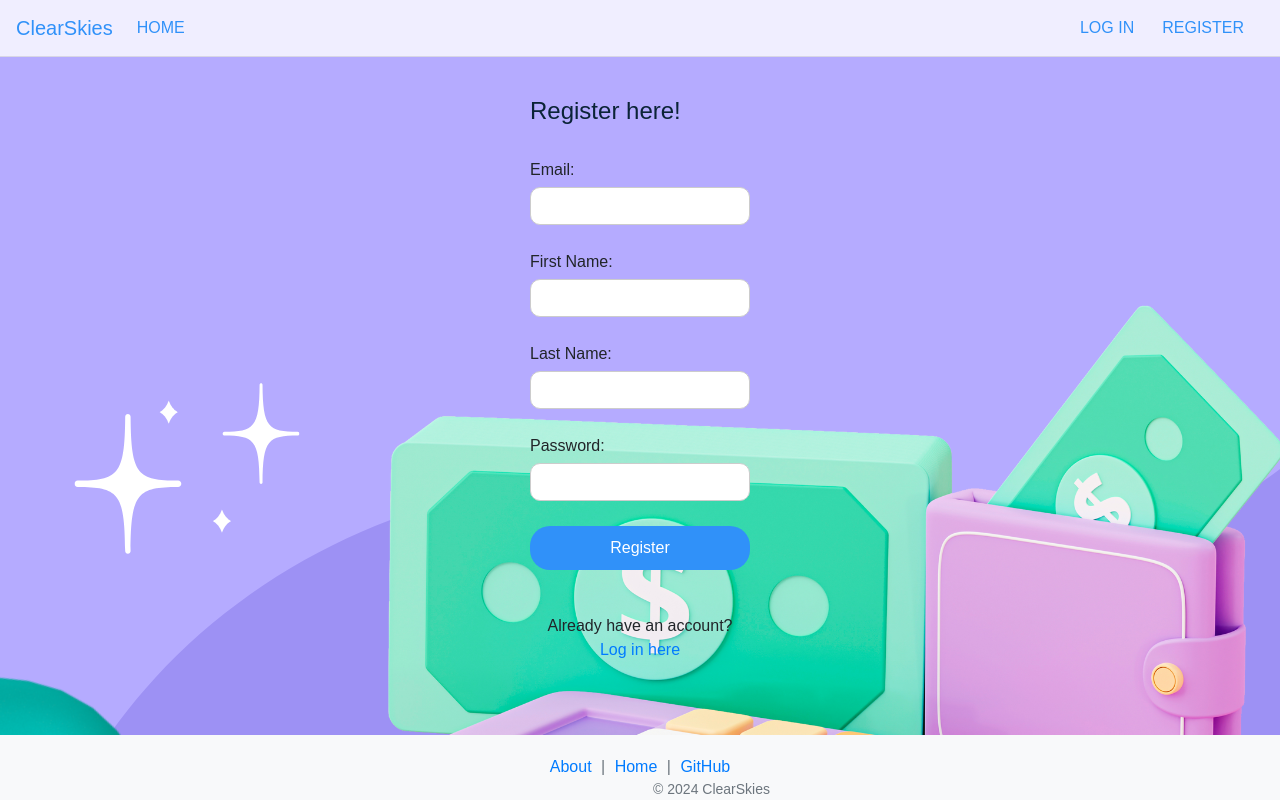
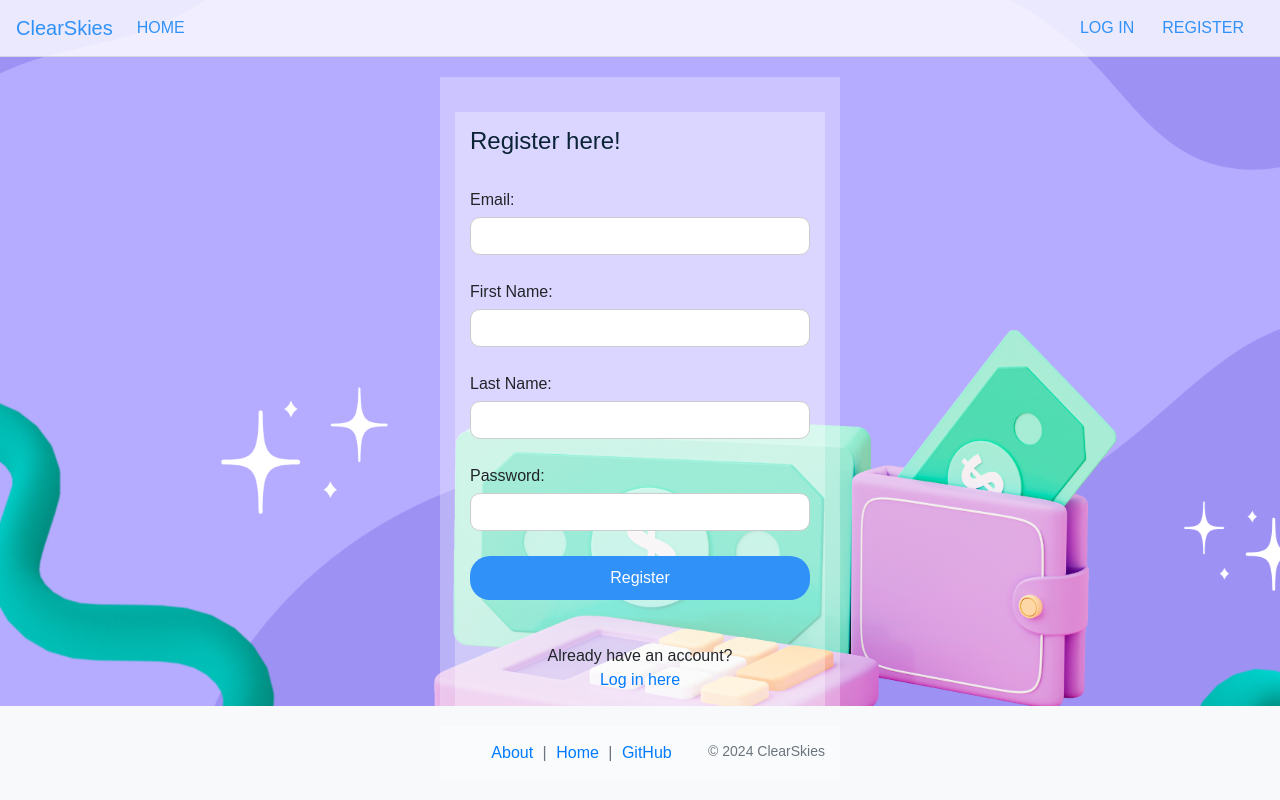
Before and after one commit to nimathing2052/Debt_Settlement, a Flask app: page /register in a window 1280 px wide. Run offline with Flask 3, Linux system fonts and the light colour scheme; some libraries are stand-ins or nearby versions.

Commit message:
Made some changes

```diff
--- a/app/templates/dashboard.html
+++ b/app/templates/dashboard.html
@@ -45,7 +45,7 @@
             <thead class="thead-dark">
                 <tr>
                     <th>Payer Name</th>
-                    <th>Payee Name</th>
+                    <th>Debtor Name</th>
                     <th>Item Name</th>
                     <th>Amount</th>
                     <th>Date</th>
--- a/app/templates/index.html
+++ b/app/templates/index.html
@@ -51,16 +51,16 @@
         <div class="section">
             <p>Do you have a new transaction?</p>
             <div class="debt-entry">
-                <a href="{{ url_for('add_transaction_to_group') }}" class="btn-link">New entry</a>
+                <a href="{{ url_for('add_transaction_to_group') }}" class="btn-link">Add an Expense</a>
             </div>
             <div class="debt-entry">
-                <a href="{{ url_for('create_group') }}" class="btn-link">New group</a>
+                <a href="{{ url_for('create_group') }}" class="btn-link">Create a New Group</a>
             </div>
         </div>
         <div class="section">
             <p>Let's settle some debts!</p>
             <div class="debt-entry">
-                <a href="{{ url_for('settle_up') }}" class="btn-link">Settle up</a>
+                <a href="{{ url_for('settle_group_debts') }}" class="btn-link">Settle up</a>
             </div>
             <div class="debt-entry">
                 <a href="{{ url_for('dashboard_personal') }}" class="btn-link">My dashboard</a>
--- a/app/templates/register.html
+++ b/app/templates/register.html
@@ -6,16 +6,22 @@
     <meta charset="UTF-8">
     <title>Register</title>
     <style>
+                html, body {
+        height: 100%; /* Full height */
+        margin: 0; /* Remove default margin */
+        padding: 0; /* Remove default padding */
+    }
         body {
         font-family: Arial, sans-serif;
         background-image: url('/static/login_background.png'); /* Add your image URL here */
-        background-size: auto; /* Cover the entire body */
+        background-size: cover; /* Cover the entire page */
         background-position: center; /* Center the background image */
-        background-repeat: no-repeat;
-        margin-bottom: 50px;
+        background-repeat: no-repeat; /* No repeating the background */
+        background-attachment: fixed; /* Fixed background on scroll */
         }
         .container {
-            max-width: 300px; margin: auto; padding: 20px;
+            max-width: 400px; margin: 20px auto; padding: 15px;
+            background-color: rgba(255, 255, 255, 0.3);
         }
         .form-group {
             margin-bottom: 15px;
```
Also changed, not shown: app/templates/login.html (+4 -4 lines).
